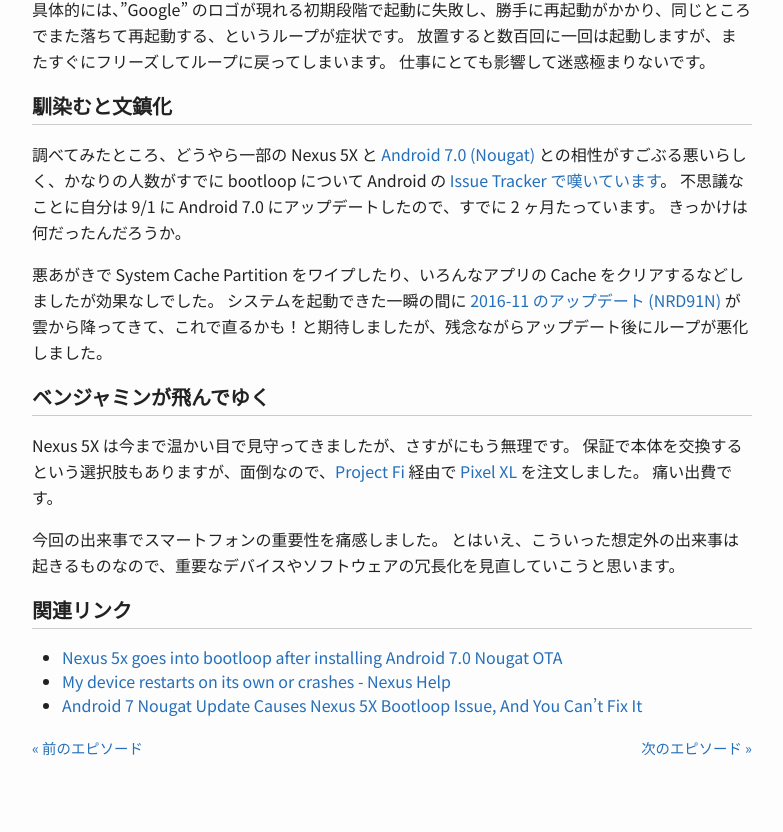
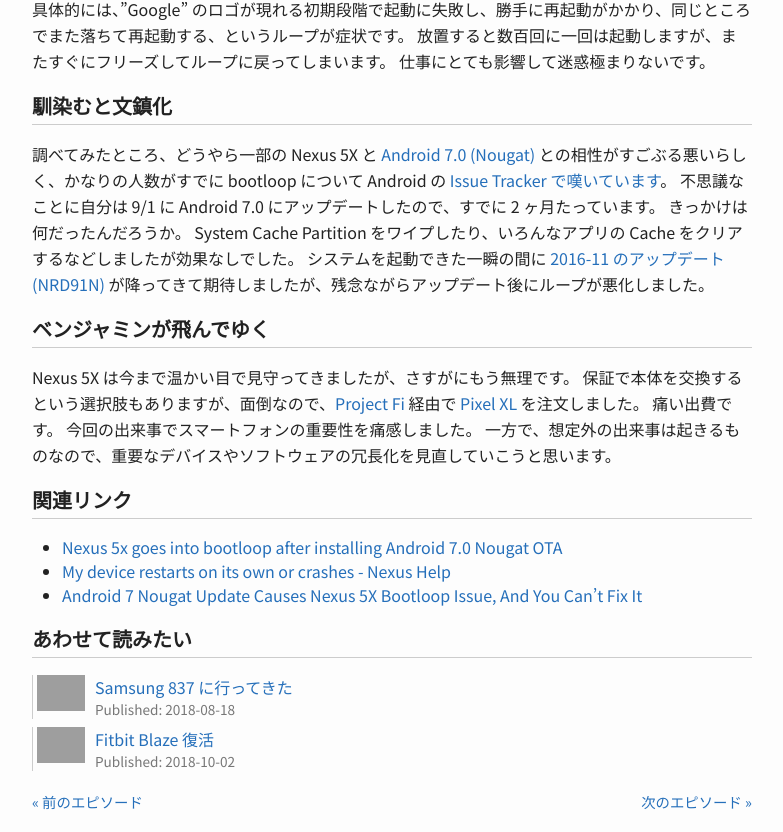
Before and after one commit to toru/ep.torumk.com, a Jekyll site: the page built from _posts/2016-11-23-bricked-nexus-5x.md, in a window 1280 px wide. Shown: the part 720-1552 px from the top of the page, without its empty margins (248-1031 px from the left). Built offline with Jekyll 4.4.1, drawn with Linux system fonts in a browser that asks for light colours; before the commit the page ends 1498 px from its top, so only the background shows below that; grey boxes are pictures that could not be loaded.

Commit message:
posts: update the nexus-5x episode

```diff
--- a/_posts/2016-11-23-bricked-nexus-5x.md
+++ b/_posts/2016-11-23-bricked-nexus-5x.md
@@ -1,8 +1,14 @@
 ---
 title: Nexus 5X が文鎮化して困った話
 titlesuffix: true
+thumb: true
+
 images:
   - 7e1e936a.jpg
+
+related:
+  - /samsung-837
+  - /fitbit-blaze-revived
 
 permalink: /bricked-nexus-5x
 ---
@@ -20,18 +26,16 @@
 調べてみたところ、どうやら一部の Nexus 5X と [Android 7.0 (Nougat)](https://www.android.com/versions/nougat-7-0/) との相性がすごぶる悪いらしく、かなりの人数がすでに bootloop について Android の [Issue Tracker で嘆いています](https://issuetracker.google.com/issues/37117345)。
 不思議なことに自分は 9/1 に Android 7.0 にアップデートしたので、すでに 2 ヶ月たっています。
 きっかけは何だったんだろうか。
-
-悪あがきで System Cache Partition をワイプしたり、いろんなアプリの Cache をクリアするなどしましたが効果なしでした。
-システムを起動できた一瞬の間に [2016-11 のアップデート (NRD91N)](https://source.android.com/security/bulletin/2016-11-01.html) が雲から降ってきて、これで直るかも！と期待しましたが、残念ながらアップデート後にループが悪化しました。
+System Cache Partition をワイプしたり、いろんなアプリの Cache をクリアするなどしましたが効果なしでした。
+システムを起動できた一瞬の間に [2016-11 のアップデート (NRD91N)](https://source.android.com/security/bulletin/2016-11-01.html) が降ってきて期待しましたが、残念ながらアップデート後にループが悪化しました。
 
 ## ベンジャミンが飛んでゆく
 
 Nexus 5X は今まで温かい目で見守ってきましたが、さすがにもう無理です。
 保証で本体を交換するという選択肢もありますが、面倒なので、[Project Fi](https://fi.google.com/) 経由で [Pixel XL](https://en.wikipedia.org/wiki/Pixel_(smartphone)) を注文しました。
 痛い出費です。
-
 今回の出来事でスマートフォンの重要性を痛感しました。
-とはいえ、こういった想定外の出来事は起きるものなので、重要なデバイスやソフトウェアの冗長化を見直していこうと思います。
+一方で、想定外の出来事は起きるものなので、重要なデバイスやソフトウェアの冗長化を見直していこうと思います。
 
 ## 関連リンク
 
```
